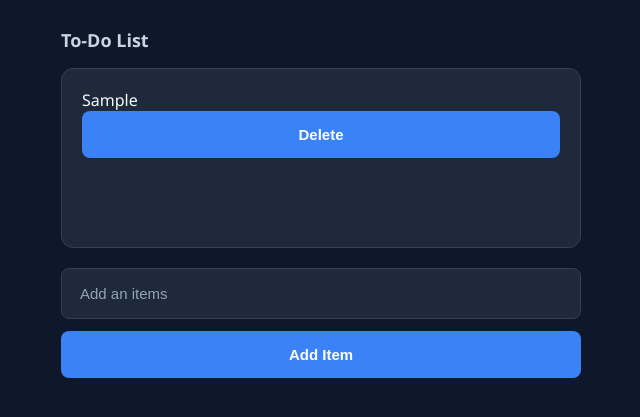
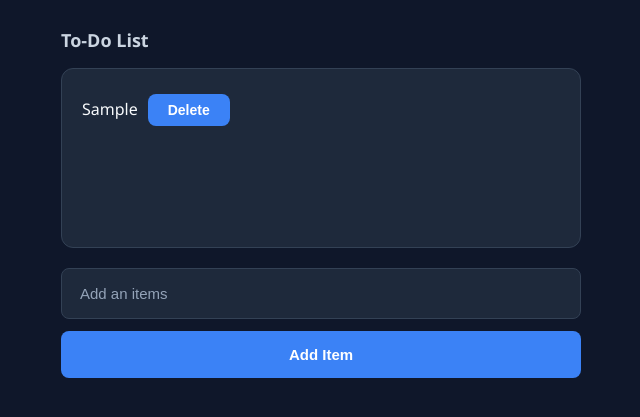
Before and after one commit to PriyanshuN-11/Javascript-Projects, a plain HTML site: page 12_Persistent ToDo List/index.html in a window 1280 px wide. Both pictures are taken after typing "Sample" into the empty fields and a click on the button "Add Item". Shown: the part 145-562 px from the top of the page, without its empty margins (319-959 px from the left). Drawn offline with Linux system fonts and the light colour scheme.

Commit message:
feat: update Persistent ToDo List UI with CSS

```diff
--- a/12_Persistent ToDo List/style.css
+++ b/12_Persistent ToDo List/style.css
@@ -92,3 +92,9 @@ button:hover {
         margin-bottom: 35px;
     }
 }
+.delete-btn {
+    width: fit-content;
+    padding: 8px 20px;
+    font-size: 14px;
+    margin-top: 5px;
+}
```
